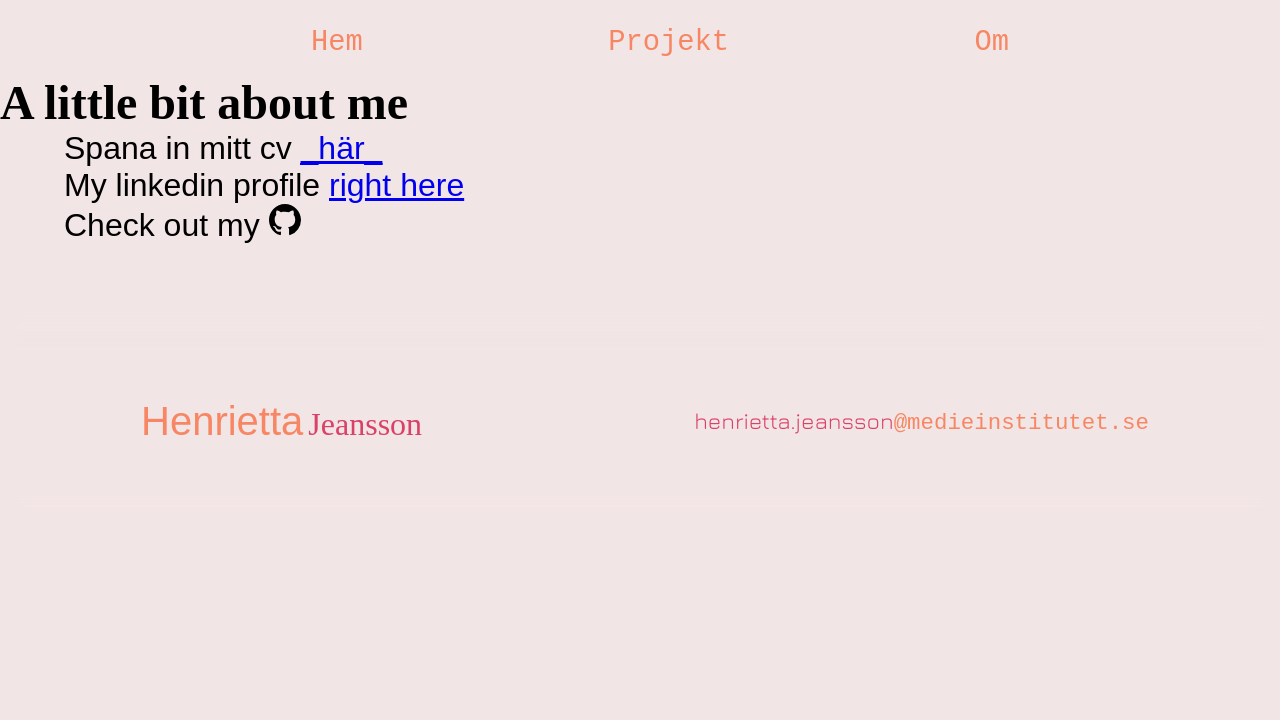
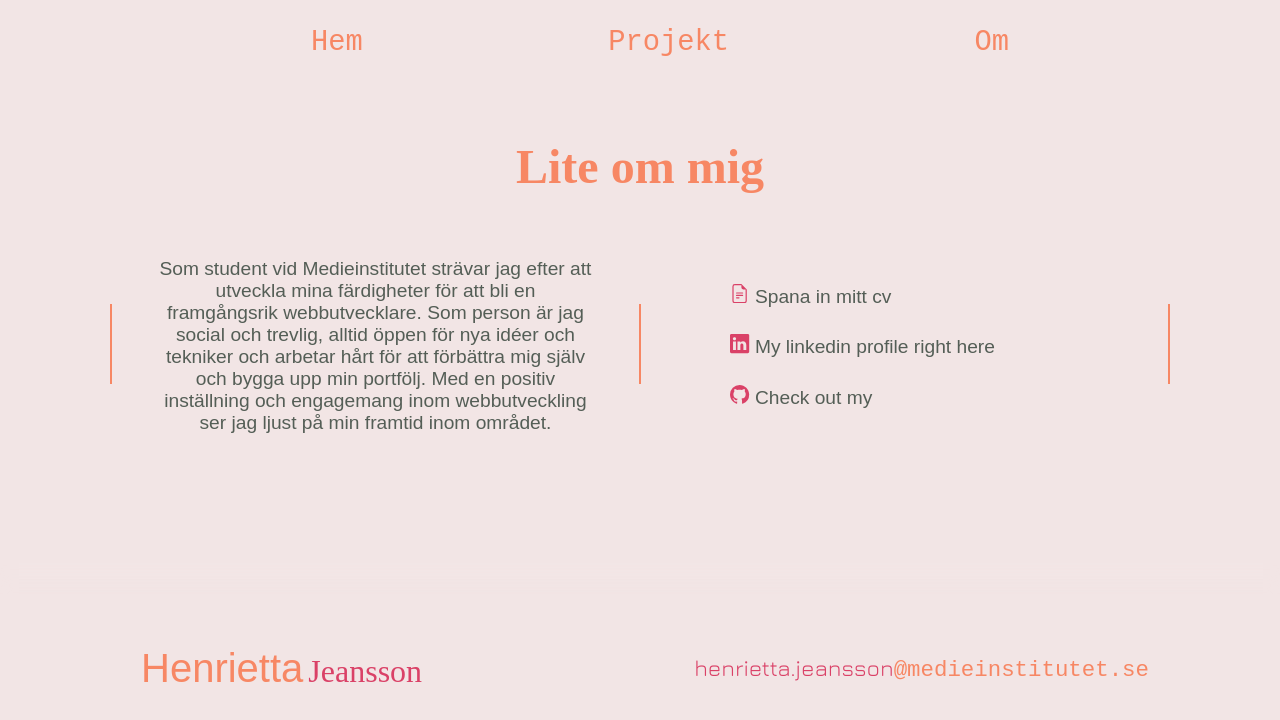
Before and after one commit to henriettajeans/portfolio, a React (Create React App) app: page /about in a window 1280 px wide. Shown: the top 720 px of the page. Built offline with nearby package versions, Linux system fonts and the light colour scheme; a web font is replaced by a local one.

Commit message:
might be done with the about page

```diff
--- a/src/components/about/about.scss
+++ b/src/components/about/about.scss
@@ -1,11 +1,80 @@
 @use '../../styles/variables' as v;
-h1{
-    font-family: v.$font;
-    font-size: 3em;
-    // margin:2em;
+@use '../../styles/mixins' as m;
+.about-container{
+
+    height: calc(100vh - 255px);
+    width: 100%;
+    &__title{
+        font-family: v.$font;
+        font-size: 3em;
+        padding: 5%;
+        color: v.$coral;
+        text-align: center;
+    }
+    &__wrapper{
+        text-align: center;
+        width: 90%;
+        margin-left: 5%;
+
+        &__line{
+            width:92%;
+            height: 0.2vh;
+            color: v.$coral;
+            background-color: v.$coral;
+            margin: 4%;
+        }
+
+
+        &__desc{
+            font-family: v.$fine;
+            color: v.$ebony;
+            font-size: 1.2em;
+            padding-bottom: 5%;
+
+        }
+        &__collection{
+            &__link{
+                text-decoration: none;
+                color:v.$ebony;
+                padding-bottom: 10%;
+                text-align: left;
+
+                &__text{
+                    font-size: 1.2em;
+                    font-family: v.$fine;
+                    padding-top: 6%;
+                    margin-left: 10%;
+                }
+                &__icon{
+                    color: v.$cerise;
+                }
+            }
+        }
+    }
+    @include m.desktop{
+        height: 100%;
+        width:100%;
+        &__wrapper{
+            display: flex;
+
+            &__line{
+                width:2px;
+                height: 10vh;
+            }
+
+            &__desc{
+                width: 45%
+            }
+
+            &__collection{
+                width: 45%;
+                &__link{
+
+                    &__text{
+                        flex-direction: column;
+                    }
+            }
+            }
+        }
+    }
 }
-p{
-    font-size: 2em;
-    font-family: v.$fine;
-    padding-left: 2em;
-}
--- a/src/components/about/about.tsx
+++ b/src/components/about/about.tsx
@@ -1,14 +1,37 @@
 import { Link } from "react-router-dom"
 import { VscGithubInverted } from "react-icons/vsc";
+import { BsLinkedin, BsFileEarmarkText } from "react-icons/bs"
+
 import './about.scss';
 
 export const About = () => {
     return (
-        <>
-            <h1>A little bit about me</h1>
-            <p>Spana in mitt cv <Link to="/resume">_här_</Link></p>
-            <p>My linkedin profile <Link to="https://www.linkedin.com/in/henrietta-jeansson/">right here</Link></p>
-            <p> Check out my <VscGithubInverted /></p>
-        </>
+        <div className="about-container" >
+            <h1 className="about-container__title">Lite om mig</h1>
+            <div className="about-container__wrapper">
+
+                <div className="about-container__wrapper__line"></div>
+                <p className="about-container__wrapper__desc">
+                    Som student vid Medieinstitutet strävar jag efter att utveckla mina färdigheter för att bli en framgångsrik webbutvecklare.
+                    Som person är jag social och trevlig, alltid öppen för nya idéer och tekniker och arbetar hårt för att förbättra mig själv och bygga upp min portfölj.
+                    Med en positiv inställning och engagemang inom webbutveckling ser jag ljust på min framtid inom området.
+                </p>
+                <div className="about-container__wrapper__line"></div>
+                <div className="about-container__wrapper__collection">
+                    <Link to="/resume" className="about-container__wrapper__collection__link"><p className="about-container__wrapper__collection__link__text">
+                        <BsFileEarmarkText className="about-container__wrapper__collection__link__icon" /> Spana in mitt cv  </p >
+                    </Link>
+                    <Link to="https://www.linkedin.com/in/henrietta-jeansson/" className="about-container__wrapper__collection__link">
+
+                        <p className="about-container__wrapper__collection__link__text">
+                            <BsLinkedin className="about-container__wrapper__collection__link__icon" /> My linkedin profile right here</p>
+                    </Link>
+                    <Link to="https://github.com/henriettajeans" className="about-container__wrapper__collection__link">
+                        <p className="about-container__wrapper__collection__link__text"><VscGithubInverted className="about-container__wrapper__collection__link__icon" /> Check out my </p>
+                    </Link>
+                </div>
+                <div className="about-container__wrapper__line"></div>
+            </div>
+        </div>
     )
 }
--- a/src/styles/_variables.scss
+++ b/src/styles/_variables.scss
@@ -14,6 +14,7 @@ $beige: #ebebd3ff;
 $cerise: #da4167ff;
 $naples-yellow: #f4d35eff;
 $coral: #f78764ff;
+$ebony: #545E56;
 
 //fonts
 $mono: 'Nanum Gothic Coding', monospace;
```
